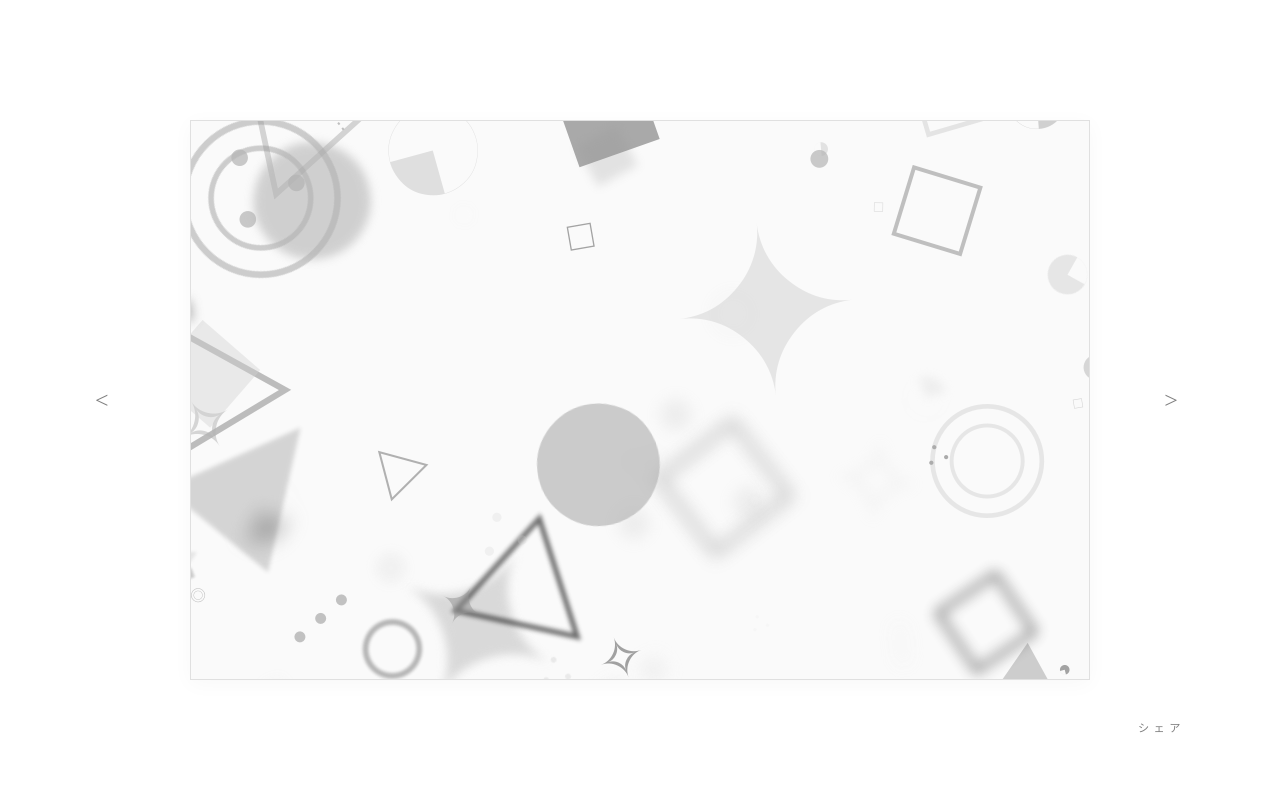
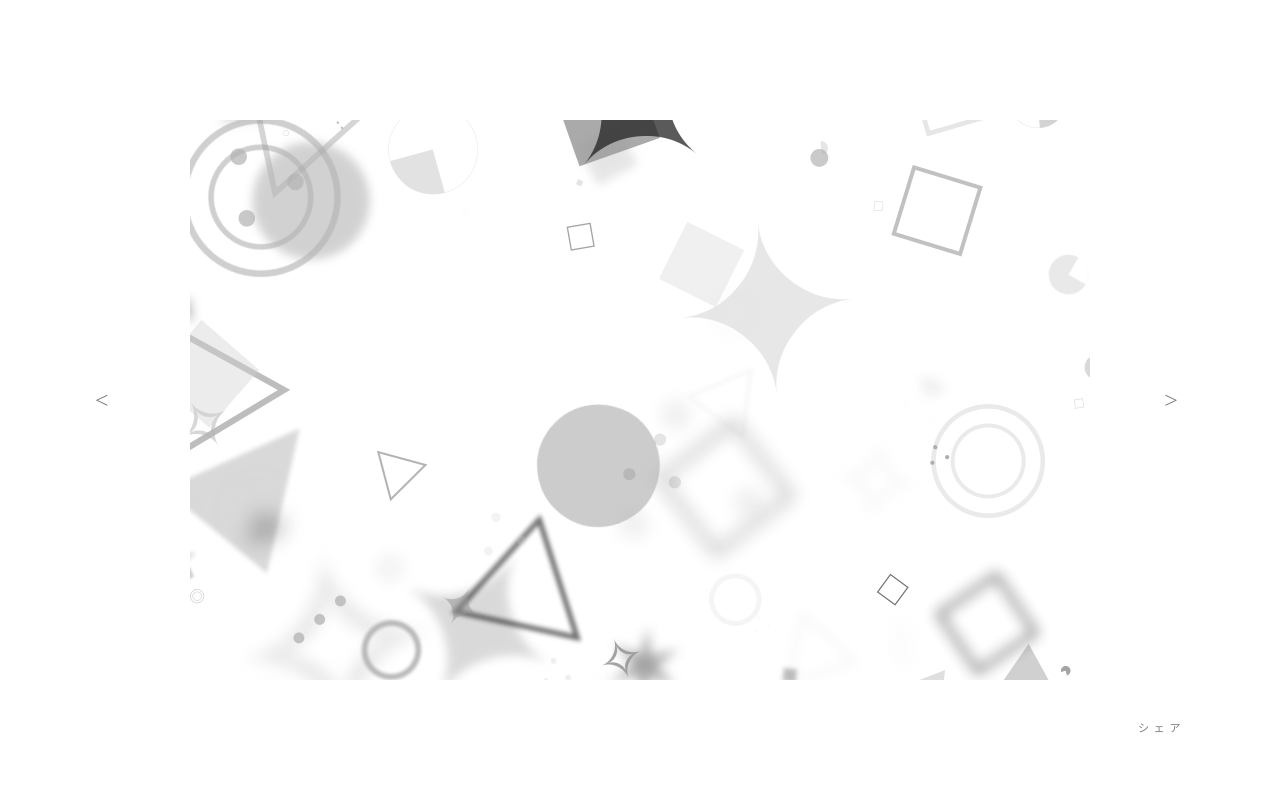
Before and after one commit to tagwrapper/visual-silence, a plain HTML site: page index.html in a window 1280 px wide. Drawn offline with Linux system fonts and the light colour scheme.

Commit message:
枠線の削除と記号密度の調整

```diff
--- a/script.js
+++ b/script.js
@@ -14,8 +14,8 @@ document.addEventListener("DOMContentLoaded", () => {
     };
 
     for(let i = 0; i < 31; i++) {
-        // 密度を圧倒的に高め、不思議な視覚体験を生み出す（40個 ～ 120個 の記号）
-        let numSymbols = 40 + Math.floor(rng(i * 10 + 1) * 80);
+        // 密度をさらに30%ほど上昇させる（約50個 ～ 160個 の記号）
+        let numSymbols = 52 + Math.floor(rng(i * 10 + 1) * 104);
         let pattern = [];
         for(let j = 0; j < numSymbols; j++) {
             // ディクショナリーからランダムに記号を選択
--- a/style.css
+++ b/style.css
@@ -35,11 +35,8 @@ body {
     height: 100%;
     opacity: 0;
     transition: opacity 2s ease-in-out;
-    /* 北欧デザイン的なミニマルで洗練された「枠（フレーム）」の表現 */
-    background-color: #fafafa;
-    border: 1px solid #e0e0e0;
-    box-shadow: 0 4px 20px rgba(0, 0, 0, 0.03);
-    overflow: hidden; /* 枠外にはみ出た記号をカットし、フレームを強調する */
+    /* 枠線や背景色を消し、記号が見えない境界でスパッと切り取られる不思議な表現に */
+    overflow: hidden;
 }
 
 #content-area.visible {
```
